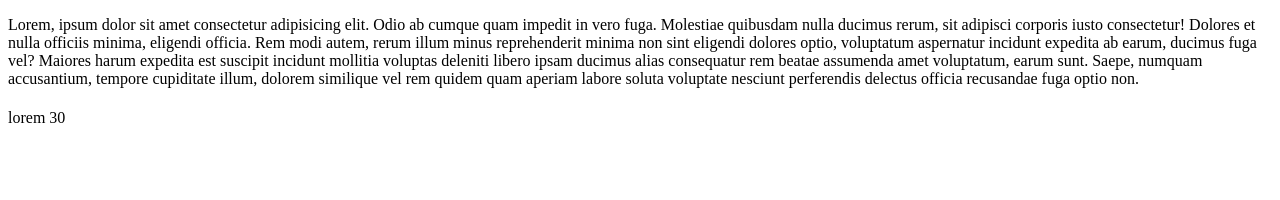
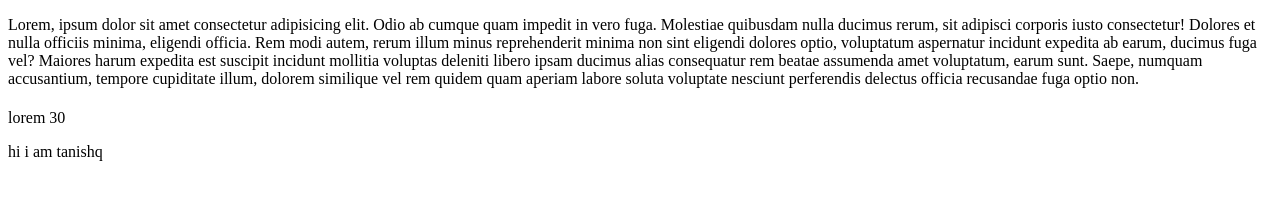
Before and after one commit to tanishq2520/practise, a plain HTML site: page index.html in a window 1280 px wide. Drawn offline with Linux system fonts and the light colour scheme.

Commit message:
naming para

```diff
--- a/index.html
+++ b/index.html
@@ -8,6 +8,6 @@
 <body>
     <p>Lorem, ipsum dolor sit amet consectetur adipisicing elit. Odio ab cumque quam impedit in vero fuga. Molestiae quibusdam nulla ducimus rerum, sit adipisci corporis iusto consectetur! Dolores et nulla officiis minima, eligendi officia. Rem modi autem, rerum illum minus reprehenderit minima non sint eligendi dolores optio, voluptatum aspernatur incidunt expedita ab earum, ducimus fuga vel? Maiores harum expedita est suscipit incidunt mollitia voluptas deleniti libero ipsam ducimus alias consequatur rem beatae assumenda amet voluptatum, earum sunt. Saepe, numquam accusantium, tempore cupiditate illum, dolorem similique vel rem quidem quam aperiam labore soluta voluptate nesciunt perferendis delectus officia recusandae fuga optio non.</p>
     <h1></h1><p>lorem 30</p></h1>
-
+    <p>hi i am tanishq</p>
 </body>
 </html>
```
